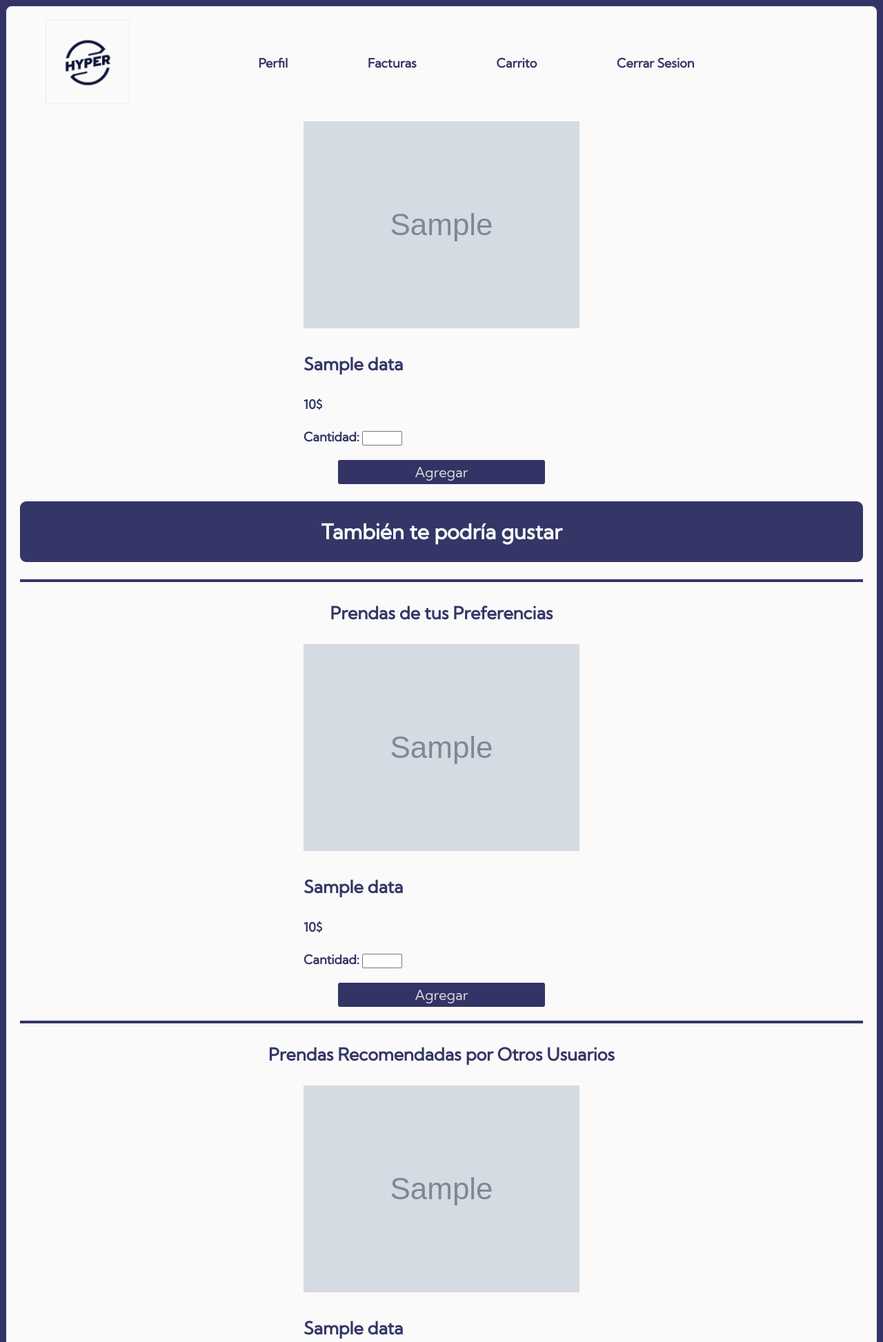
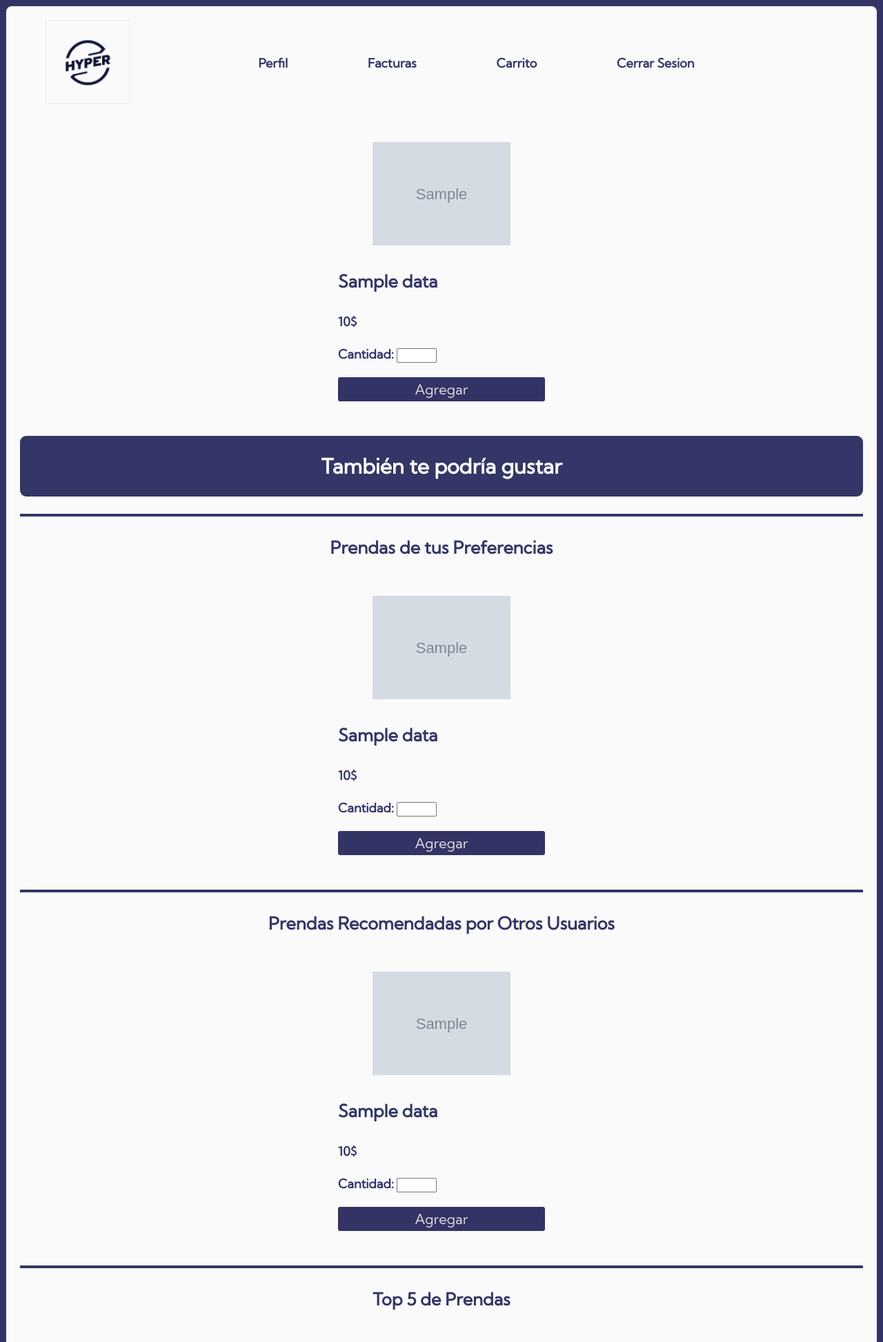
Before and after one commit to Betoloti24/ProyectoFranderFrontend, a Django app: page /index/ in a window 1280 px wide. Shown: the top 1946 px of the page at 69% size. Run offline with Django 5.2, Linux system fonts and the light colour scheme; tables that the repository leaves empty hold one stand-in row (values such as "Sample post"); grey boxes marked "Sample" are stand-in pictures; a database or web service that is not in the repository returns one stand-in record (values such as "Sample title"); data that the repository does not hold is empty.

Commit message:
Cambios en perfil y en index

```diff
--- a/static/css/stylesIndex.css
+++ b/static/css/stylesIndex.css
@@ -22,8 +22,8 @@ body {
     width: 100%;
     display: flex;
     justify-content: center;
-    align-items: center;
-    margin: 20px 0px;
+    align-items: self-end;
+    margin: 50px 0px;
 }
 
 .product{
@@ -100,3 +100,9 @@ hr{
 
 
 }
+img{
+    width: 100%;
+    height: auto;
+    max-width: 200px;
+    max-height: 300px;
+    }
--- a/templates/profile.html
+++ b/templates/profile.html
@@ -22,7 +22,7 @@
         </div>
         <div class="content">
             <div class="user-info">
-                <h2>{{ nombre }} y {{ apellido }}</h2>
+                <h2>{{ nombre }} {{ apellido }}</h2>
                 <div class="header">
                     <h3>Datos Generales:</h3>
                 </div>
```
